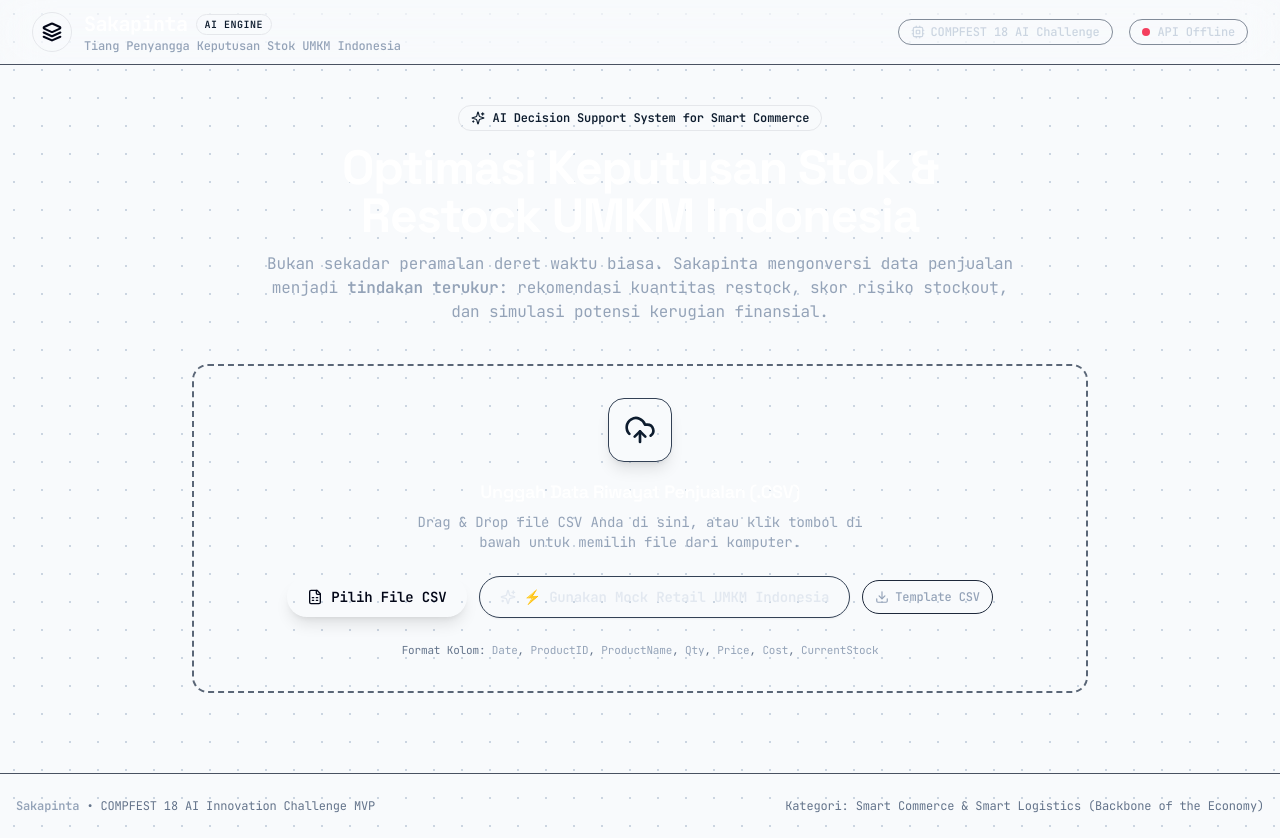
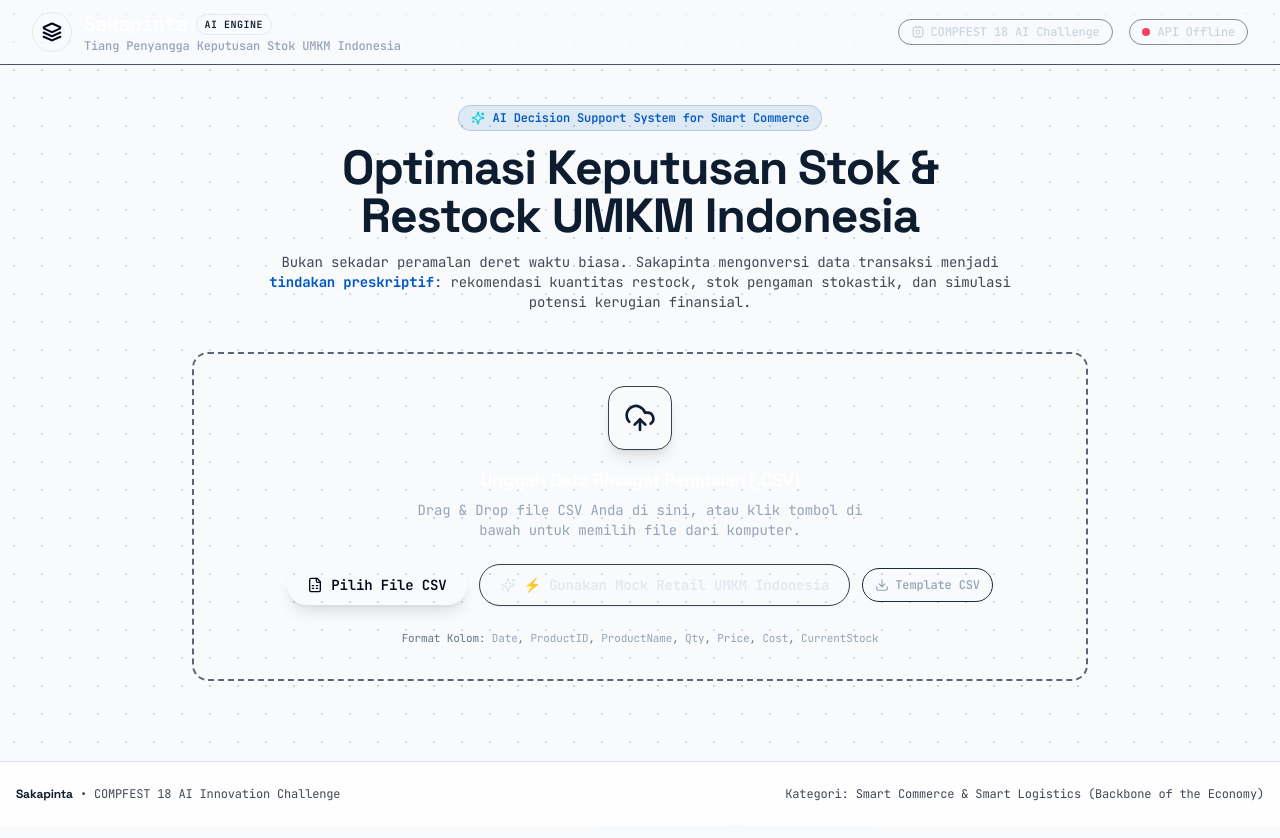
Before and after one commit to HusniAbdillah/Sakapinta, a Next.js app in the folder frontend/: page / in a window 1280 px wide. Built offline with nearby package versions, Linux system fonts and the light colour scheme; no server answers.

Commit message:
feat: Enhance Dashboard UI with updated styles and improved CSV export functionality

```diff
--- a/frontend/src/app/page.tsx
+++ b/frontend/src/app/page.tsx
@@ -8,7 +8,7 @@ import PriorityTable, { DecisionResultItem } from "./components/PriorityTable";
 import ForecastChart from "./components/ForecastChart";
 import WhatIfSimulator from "./components/WhatIfSimulator";
 import confetti from "canvas-confetti";
-import { Sparkles, CheckCircle2, RotateCcw, Download, ShieldCheck, Info } from "lucide-react";
+import { Sparkles, CheckCircle2, RotateCcw, Download, ShieldCheck } from "lucide-react";
 
 interface DecisionApiResponse {
   status: string;
@@ -85,7 +85,7 @@ export default function DashboardPage() {
           particleCount: 50,
           spread: 60,
           origin: { y: 0.75 },
-          colors: ["#10b981", "#34d399", "#06b6d4", "#f59e0b"],
+          colors: ["#0058c3", "#00CED1", "#1E40AF", "#10B981"],
         });
       } catch {
         // Ignore in environments without canvas
@@ -116,7 +116,8 @@ export default function DashboardPage() {
       "Rekomendasi Restock Qty",
       "Tingkat Risiko Stockout",
       "Estimasi Modal Restock (IDR)",
-      "Potensi Omset Hilang (IDR)"
+      "Potensi Omset Hilang (IDR)",
+      "Profil AI"
     ];
 
     const rows = decisionData.results.map(item => [
@@ -129,7 +130,8 @@ export default function DashboardPage() {
       item.recommended_reorder_qty,
       item.risk_score,
       item.estimated_cost_idr,
-      item.potential_lost_sales_idr
+      item.potential_lost_sales_idr,
+      `"${item.demand_profile || 'Fast-Moving'}"`
     ]);
 
     const csvContent = [
@@ -150,25 +152,25 @@ export default function DashboardPage() {
   const selectedItem = decisionData?.results.find((item) => item.product_id === selectedProductId);
 
   return (
-    <div className="flex flex-col min-h-screen">
+    <div className="flex flex-col min-h-screen font-mono">
       <Navbar apiHealthy={apiHealthy} />
 
       <main className="flex-1 max-w-7xl w-full mx-auto px-4 sm:px-6 lg:px-8 py-8 space-y-8">
         {/* Hero Section */}
         <section className="text-center space-y-3 max-w-3xl mx-auto pt-2 pb-2">
-          <div className="inline-flex items-center space-x-2 px-3 py-1 rounded-full bg-brand-500/10 border border-brand-500/20 text-brand-400 text-xs font-semibold">
-            <Sparkles className="h-3.5 w-3.5" />
+          <div className="inline-flex items-center space-x-2 px-3 py-1 rounded-full bg-primary/10 border border-primary/20 text-primary text-xs font-semibold">
+            <Sparkles className="h-3.5 w-3.5 text-electric-cyan" />
             <span>AI Decision Support System for Smart Commerce</span>
           </div>
 
-          <h1 className="text-3xl sm:text-4xl lg:text-5xl font-extrabold tracking-tight text-white">
+          <h1 className="text-3xl sm:text-4xl lg:text-5xl font-bold tracking-tight text-on-surface font-display">
             Optimasi Keputusan Stok & Restock UMKM Indonesia
           </h1>
 
-          <p className="text-sm sm:text-base text-slate-400">
-            Bukan sekadar peramalan deret waktu biasa. Sakapinta mengonversi data penjualan menjadi{" "}
-            <span className="text-brand-400 font-semibold">tindakan terukur</span>: rekomendasi kuantitas restock,
-            skor risiko stockout, dan simulasi potensi kerugian finansial.
+          <p className="text-xs sm:text-sm text-on-surface-variant font-mono leading-relaxed">
+            Bukan sekadar peramalan deret waktu biasa. Sakapinta mengonversi data transaksi menjadi{" "}
+            <span className="text-primary font-bold">tindakan preskriptif</span>: rekomendasi kuantitas restock,
+            stok pengaman stokastik, dan simulasi potensi kerugian finansial.
           </p>
         </section>
 
@@ -185,22 +187,22 @@ export default function DashboardPage() {
         {decisionData && (
           <section className="space-y-8 animate-in fade-in slide-in-from-bottom-4 duration-500">
             {/* Action Bar */}
-            <div className="flex flex-col sm:flex-row sm:items-center justify-between gap-4 bg-surface-200/60 p-4 rounded-2xl border border-slate-800">
+            <div className="flex flex-col sm:flex-row sm:items-center justify-between gap-4 bg-white p-4 rounded-2xl border border-outline-variant shadow-sm">
               <div className="flex items-center space-x-2">
-                <CheckCircle2 className="h-5 w-5 text-brand-400" />
-                <span className="text-sm font-semibold text-white">
+                <CheckCircle2 className="h-5 w-5 text-success" />
+                <span className="text-sm font-bold text-on-surface font-display">
                   Keputusan Stok 14 Hari Selesai Dihitung
                 </span>
-                <span className="text-xs text-slate-400 font-mono">
+                <span className="text-xs text-on-surface-variant font-mono">
                   ({decisionData.summary.total_skus_evaluated} SKU Dievaluasi)
                 </span>
               </div>
 
-              <div className="flex items-center space-x-2">
+              <div className="flex items-center space-x-2 font-mono">
                 <button
                   type="button"
                   onClick={handleExportCSV}
-                  className="inline-flex items-center space-x-1.5 px-3 py-1.5 rounded-xl bg-brand-500 hover:bg-brand-600 text-white text-xs font-semibold shadow-lg shadow-brand-500/20 transition-all cursor-pointer"
+                  className="inline-flex items-center space-x-1.5 px-4 py-2 rounded-xl bg-royal-blue hover:bg-primary text-white text-xs font-semibold shadow-md hover:shadow-lg transition-all cursor-pointer"
                 >
                   <Download className="h-3.5 w-3.5" />
                   <span>Unduh Laporan Restock (.CSV)</span>
@@ -209,7 +211,7 @@ export default function DashboardPage() {
                 <button
                   type="button"
                   onClick={handleReset}
-                  className="inline-flex items-center space-x-1.5 px-3 py-1.5 rounded-xl bg-surface-100 hover:bg-surface-50 text-slate-300 text-xs font-medium border border-slate-700 transition-colors cursor-pointer"
+                  className="inline-flex items-center space-x-1.5 px-3 py-2 rounded-xl bg-surface-container hover:bg-surface-container-high text-on-surface text-xs font-medium border border-outline-variant transition-colors cursor-pointer"
                 >
                   <RotateCcw className="h-3.5 w-3.5" />
                   <span>Reset</span>
@@ -218,14 +220,14 @@ export default function DashboardPage() {
             </div>
 
             {/* AI Governance & Responsible AI Banner */}
-            <div className="bg-slate-900/60 border border-slate-800 rounded-2xl p-4 flex items-start space-x-3 text-xs text-slate-400">
-              <ShieldCheck className="h-5 w-5 text-emerald-400 shrink-0 mt-0.5" />
+            <div className="bg-surface-container-low border border-primary/20 rounded-2xl p-4 flex items-start space-x-3 text-xs text-on-surface-variant shadow-sm">
+              <ShieldCheck className="h-5 w-5 text-primary shrink-0 mt-0.5" />
               <div className="space-y-1">
-                <div className="font-semibold text-slate-200 flex items-center space-x-1.5">
+                <div className="font-bold text-on-surface flex items-center space-x-1.5 font-display">
                   <span>Tata Kelola & Etika AI Terpenuhi (Responsible AI Governance)</span>
                 </div>
-                <p className="leading-relaxed">
-                  Model AI diprediksi secara deterministik menggunakan Multi-Quantile LightGBM Regression ($P_{10}, P_{50}, P_{90}$) berbasis penanggalan Indonesia tanpa menggunakan LLM generatif yang rawan halusinasi. Perhitungan Safety Stock mematuhi standar distribusi normal $Z=1.65$ (Service Level 95%).
+                <p className="leading-relaxed font-mono text-[11px]">
+                  Model AI diprediksi secara deterministik menggunakan Multi-Quantile LightGBM ($P_{10}, P_{50}, P_{90}$) dengan dekomposisi Croston untuk barang intermiten dan Empirical Bayes untuk cold-start. Perhitungan Stochastic Safety Stock mematuhi Service Level 95% ($Z=1.65$) tanpa halusinasi LLM generatif.
                 </p>
               </div>
             </div>
@@ -257,10 +259,10 @@ export default function DashboardPage() {
       </main>
 
       {/* Footer */}
-      <footer className="w-full border-t border-slate-800/80 bg-surface-300/60 py-6 mt-12 text-center text-xs text-slate-500">
+      <footer className="w-full border-t border-outline-variant/60 bg-white/80 backdrop-blur-md py-6 mt-12 text-center text-xs text-on-surface-variant font-mono">
         <div className="max-w-7xl mx-auto px-4 flex flex-col sm:flex-row items-center justify-between gap-2">
           <div>
-            <span className="font-semibold text-slate-400">Sakapinta</span> • COMPFEST 18 AI Innovation Challenge MVP
+            <span className="font-bold text-on-surface font-display">Sakapinta</span> • COMPFEST 18 AI Innovation Challenge
           </div>
           <div>
             Kategori: Smart Commerce & Smart Logistics (Backbone of the Economy)
```
